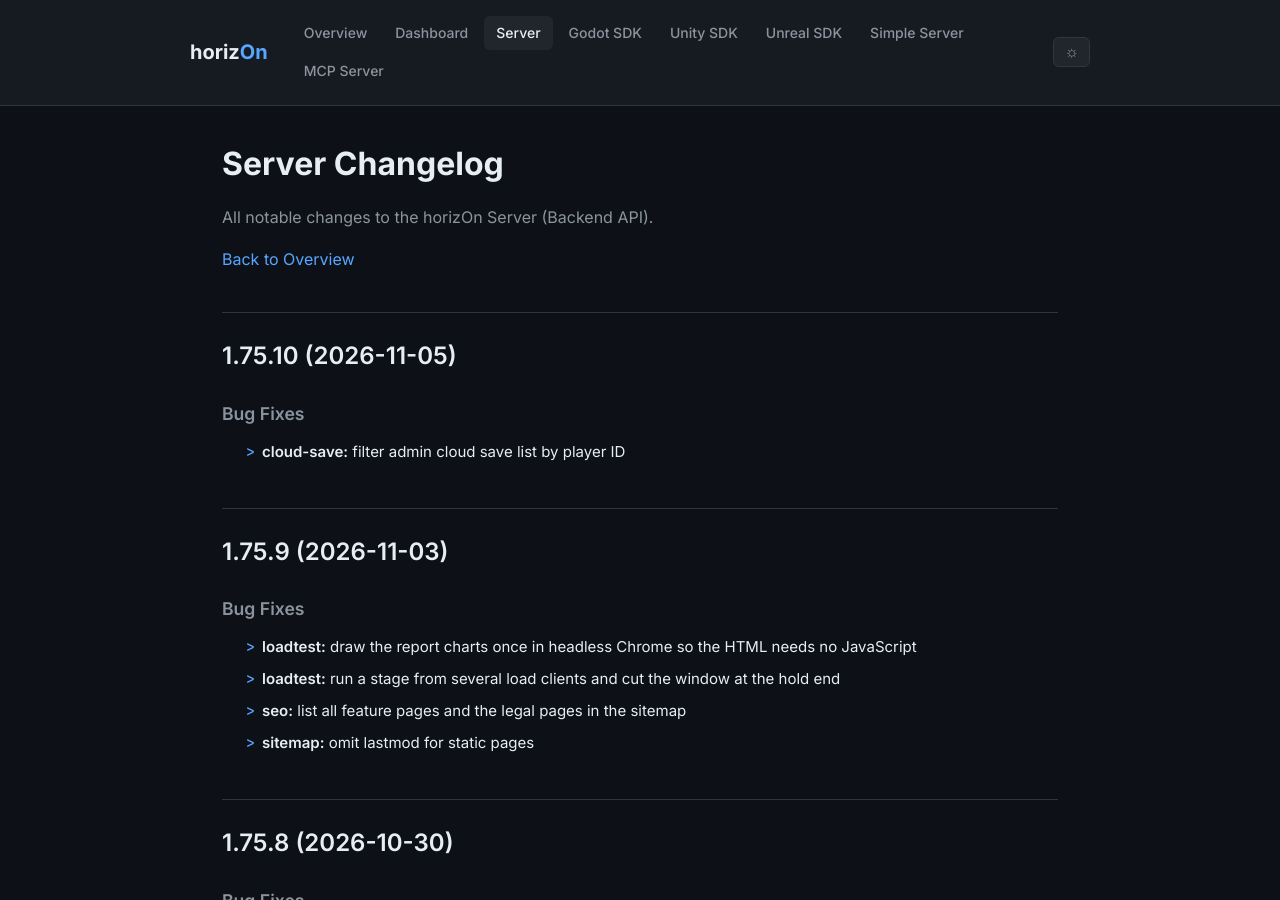
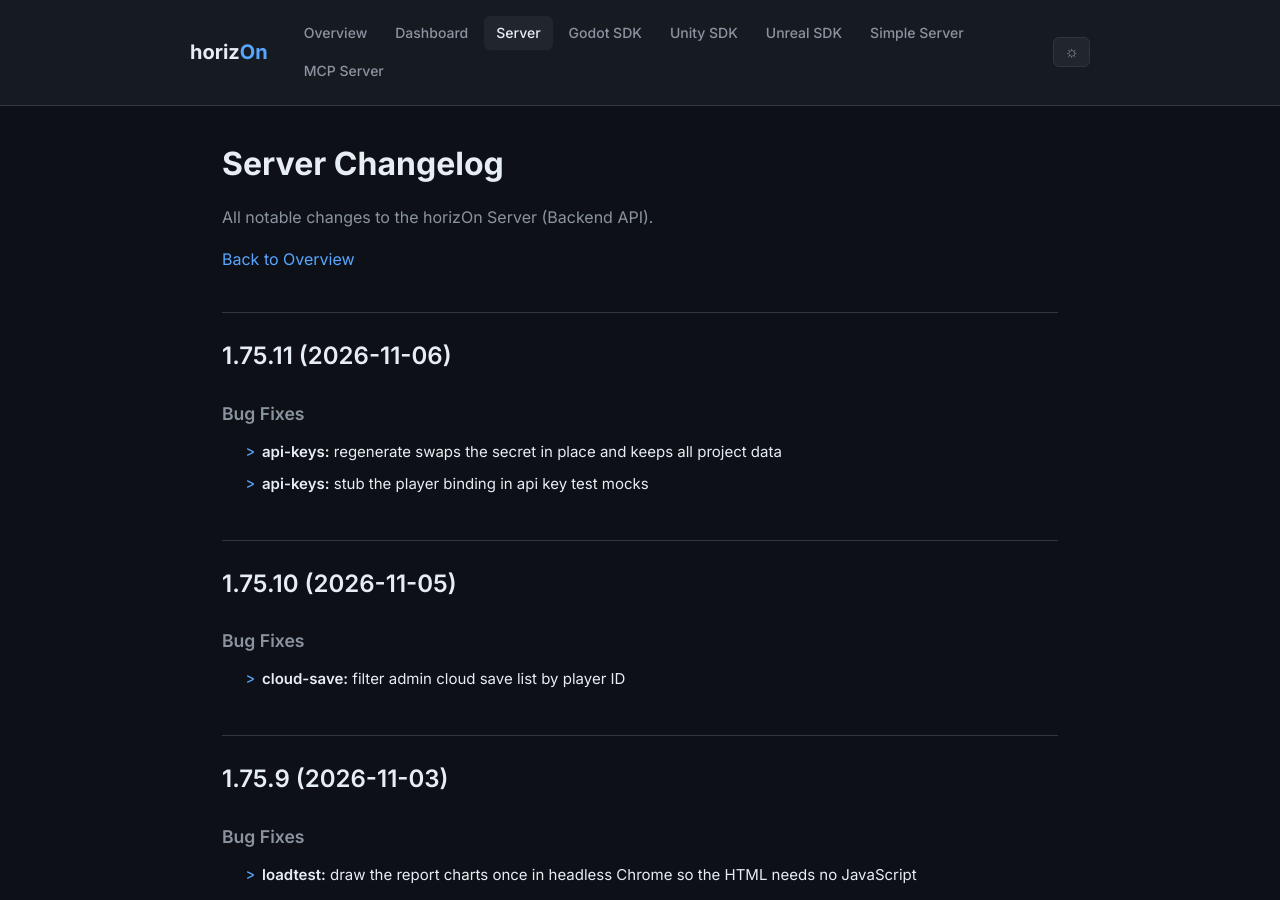
Before and after one commit to ProjectMakersDE/horizOn-Changelog, a Jekyll site: the page built from server-changelog.md, in a window 1280 px wide and 900 px high. Built offline with Jekyll 4.4.1, drawn with Linux system fonts in a browser that asks for light colours.

Commit message:
chore: reconcile changelogs

```diff
--- a/server-changelog.md
+++ b/server-changelog.md
@@ -8,6 +8,14 @@ title: Server Changelog
 All notable changes to the horizOn Server (Backend API).
 
 [Back to Overview](.)
+
+## 1.75.11 (2026-11-06)
+
+
+### Bug Fixes
+
+* **api-keys:** regenerate swaps the secret in place and keeps all project data
+* **api-keys:** stub the player binding in api key test mocks
 
 ## 1.75.10 (2026-11-05)
 
```
Also changed, not shown: index.md (+1 -1 lines).
